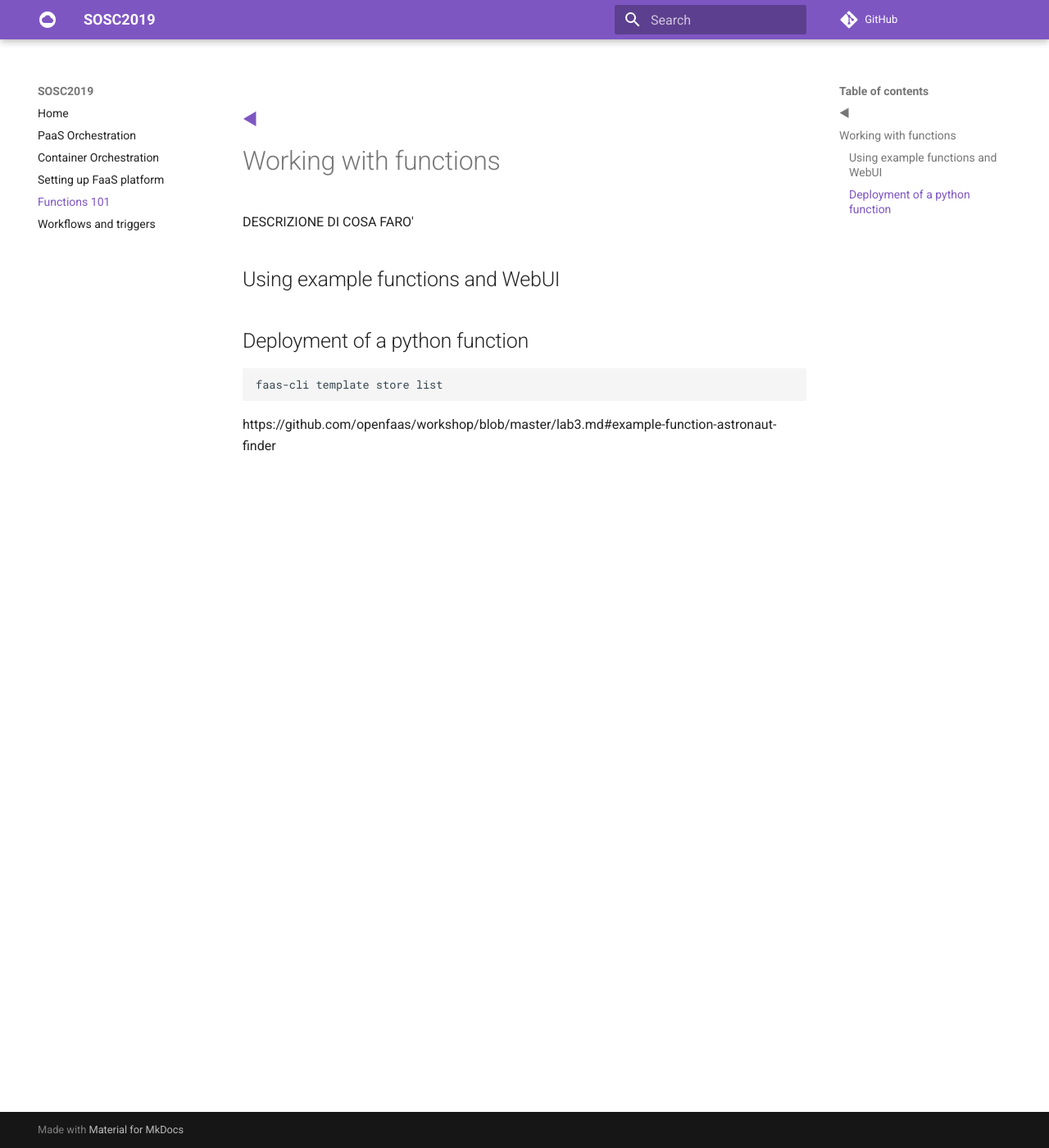
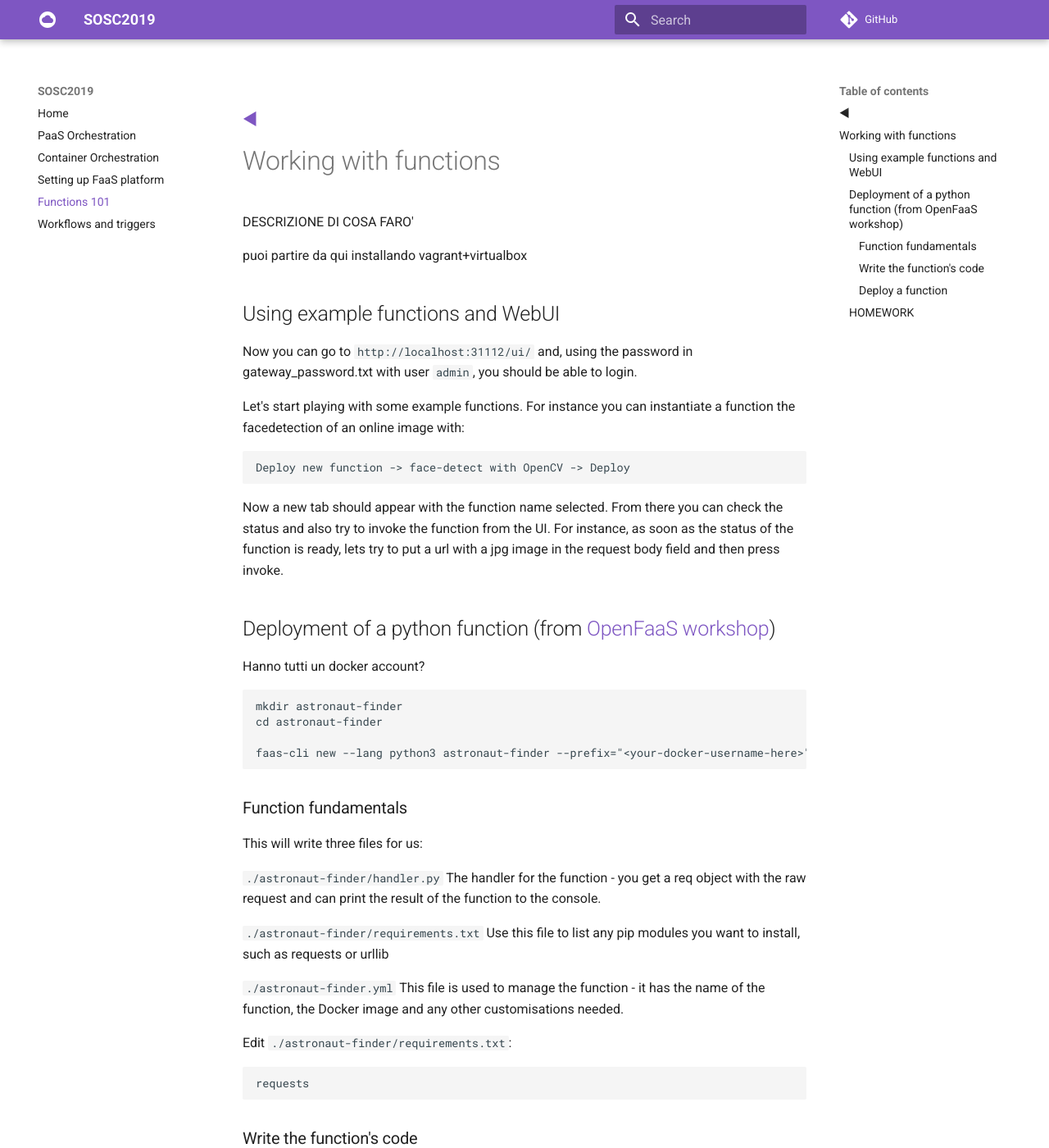
Before and after one commit to alexellis/SOSC2019, an MkDocs documentation site: the page built from docs/events.md, in a window 1280 px wide and 1400 px high. Shown: the whole window at 82% size. Built offline with MkDocs 1.6.1 and Material for MkDocs 9.7.7, drawn with Linux system fonts in a browser that asks for light colours; comment, search, counter and statistics services are not loaded; some of the changed text lies outside the part shown.

Commit message:
vagrant + doc

````diff
--- a/docs/events.md
+++ b/docs/events.md
@@ -4,13 +4,108 @@
 
 DESCRIZIONE DI COSA FARO'
 
+puoi partire da qui installando vagrant+virtualbox
+
 ## Using example functions and WebUI
 
+Now you can go to `http://localhost:31112/ui/` and, using the password in gateway_password.txt with user `admin`, you should be able to login.
 
-## Deployment of a python function
+Let's start playing with some example functions. For instance you can instantiate a function the facedetection of an online image with:
+
+```
+Deploy new function -> face-detect with OpenCV -> Deploy
+```
+
+Now a new tab should appear with the function name selected. From there you can check the status and also try to invoke the function from the UI.
+For instance, as soon as the status of the function is ready, lets try to put a url with a jpg image in the request body field and then press invoke.
+
+## Deployment of a python function (from [OpenFaaS workshop](https://github.com/openfaas/workshop/blob/master/lab3.md#example-function-astronaut-finder))
+
+Hanno tutti un docker account?
 
 ```bash
-faas-cli template store list
+mkdir astronaut-finder
+cd astronaut-finder
+
+faas-cli new --lang python3 astronaut-finder --prefix="<your-docker-username-here>"
 ```
 
-https://github.com/openfaas/workshop/blob/master/lab3.md#example-function-astronaut-finder
+### Function fundamentals
+
+This will write three files for us:
+
+```./astronaut-finder/handler.py```
+The handler for the function - you get a req object with the raw request and can print the result of the function to the console.
+
+```./astronaut-finder/requirements.txt```
+Use this file to list any pip modules you want to install, such as requests or urllib
+
+```./astronaut-finder.yml```
+This file is used to manage the function - it has the name of the function, the Docker image and any other customisations needed.
+
+Edit `./astronaut-finder/requirements.txt`:
+
+```
+requests
+```
+
+### Write the function's code
+
+We'll be pulling in data from: http://api.open-notify.org/astros.json
+
+Here's an example of the result:
+
+```
+{"number": 6, "people": [{"craft": "ISS", "name": "Alexander Misurkin"}, {"craft": "ISS", "name": "Mark Vande Hei"}, {"craft": "ISS", "name": "Joe Acaba"}, {"craft": "ISS", "name": "Anton Shkaplerov"}, {"craft": "ISS", "name": "Scott Tingle"}, {"craft": "ISS", "name": "Norishige Kanai"}], "message": "success"}
+```
+
+Update handler.py:
+
+```python
+import requests
+import random
+
+def handle(req):
+    r = requests.get("http://api.open-notify.org/astros.json")
+    result = r.json()
+    index = random.randint(0, len(result["people"])-1)
+    name = result["people"][index]["name"]
+
+    return "%s is in space" % (name)
+```
+
+### Deploy a function
+
+First build it:
+
+```bash
+faas-cli build -f ./astronaut-finder.yml
+```
+
+Push the function:
+
+```bash
+faas-cli push -f ./astronaut-finder.yml
+```
+
+Deploy the function:
+
+```bash
+faas-cli deploy -f ./astronaut-finder.yml
+```
+
+And now, just wait a bit for the function to be in `READY` state and then try to invoke it from command line:
+
+```
+$ faas-cli invoke astronaut-finder
+Anton Shkaplerov is in space
+```
+
+or from the http endpoint:
+
+```
+$ curl http://localhost:31112/function/astronaut-finder
+Joe Acaba is in space
+```
+
+## HOMEWORK
````
Also changed, not shown: docs/README.md (+2 -1 lines), docs/workflows.md (+48 -22 lines), 4 other files.
